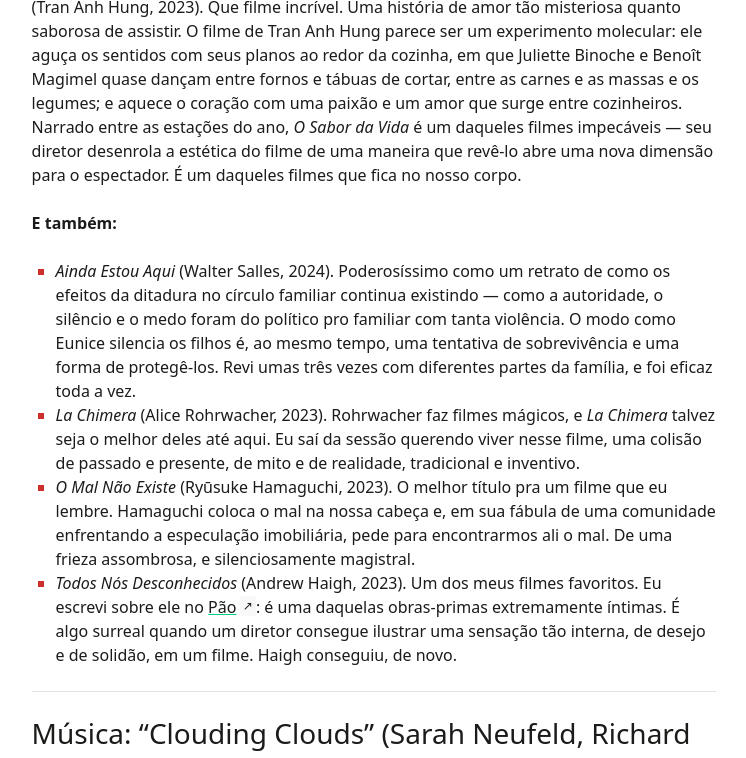
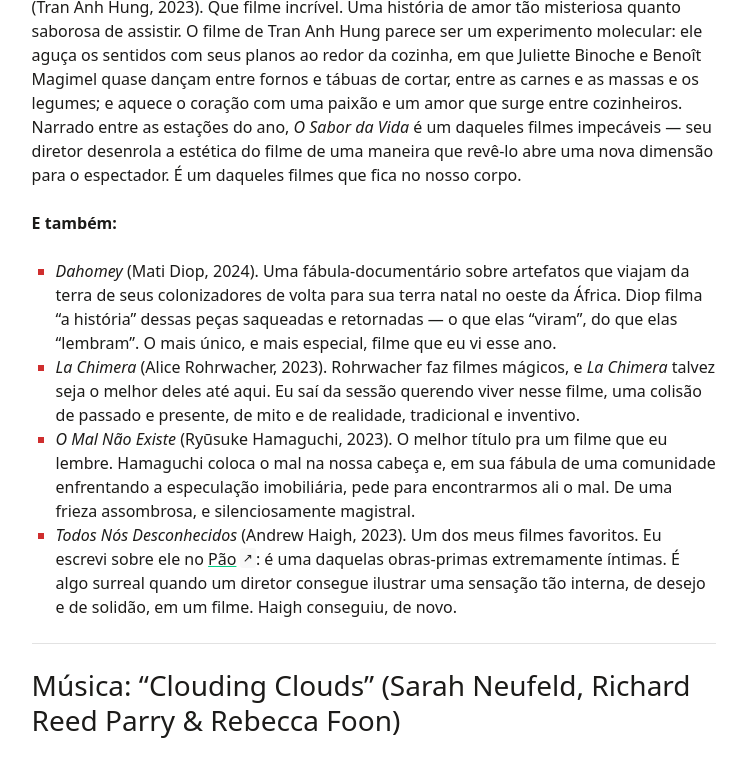
Before and after one commit to arthrfrts/arthrfrts, a Jekyll site: the page built from _posts/2024-12-19-as-cinco-melhores-coisas-de-2024.md, in a window 1280 px wide and 900 px high, scrolled down 995 px, cut to the strip 0-758 px from the top of the window. Shown: the whole strip, without its empty margins (154-900 px from the left). Built offline with Jekyll 4.4.1, drawn with Linux system fonts in a browser that asks for light colours; a script that is not in the unit is left out.

Commit message:
✍️ Update post

```diff
--- a/_posts/2024-12-19-as-cinco-melhores-coisas-de-2024.md
+++ b/_posts/2024-12-19-as-cinco-melhores-coisas-de-2024.md
@@ -25,7 +25,7 @@ Então aí vão as cinco melhores coisas de 2024, e cinco outros filmes, jogos,
 
 **E também:**
 
-- _Ainda Estou Aqui_ (Walter Salles, 2024). Poderosíssimo como um retrato de como os efeitos da ditadura no círculo familiar continua existindo — como a autoridade, o silêncio e o medo foram do político pro familiar com tanta violência. O modo como Eunice silencia os filhos é, ao mesmo tempo, uma tentativa de sobrevivência e uma forma de protegê-los. Revi umas três vezes com diferentes partes da família, e foi eficaz toda a vez.
+- _Dahomey_ (Mati Diop, 2024). Uma fábula-documentário sobre artefatos que viajam da terra de seus colonizadores de volta para sua terra natal no oeste da África. Diop filma “a história” dessas peças saqueadas e retornadas — o que elas “viram”, do que elas “lembram”. O mais único, e mais especial, filme que eu vi esse ano.
 - _La Chimera_ (Alice Rohrwacher, 2023). Rohrwacher faz filmes mágicos, e _La Chimera_ talvez seja o melhor deles até aqui. Eu saí da sessão querendo viver nesse filme, uma colisão de passado e presente, de mito e de realidade, tradicional e inventivo.
 - _O Mal Não Existe_ (Ryūsuke Hamaguchi, 2023). O melhor título pra um filme que eu lembre. Hamaguchi coloca o mal na nossa cabeça e, em sua fábula de uma comunidade enfrentando a especulação imobiliária, pede para encontrarmos ali o mal. De uma frieza assombrosa, e silenciosamente magistral.
 - _Todos Nós Desconhecidos_ (Andrew Haigh, 2023). Um dos meus filmes favoritos. Eu escrevi sobre ele no [Pão][3]: é uma daquelas obras-primas extremamente íntimas. É algo surreal quando um diretor consegue ilustrar uma sensação tão interna, de desejo e de solidão, em um filme. Haigh conseguiu, de novo.
```
